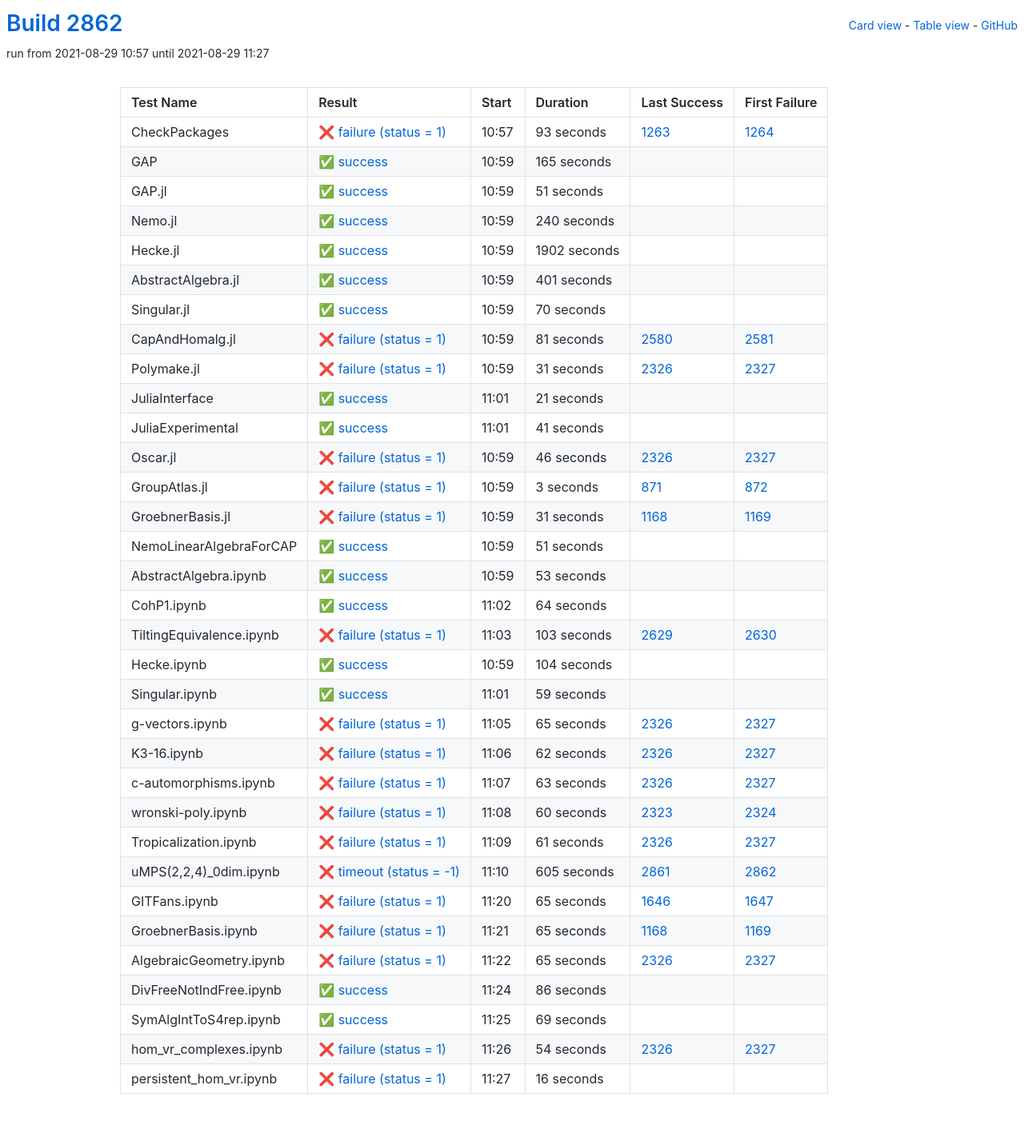
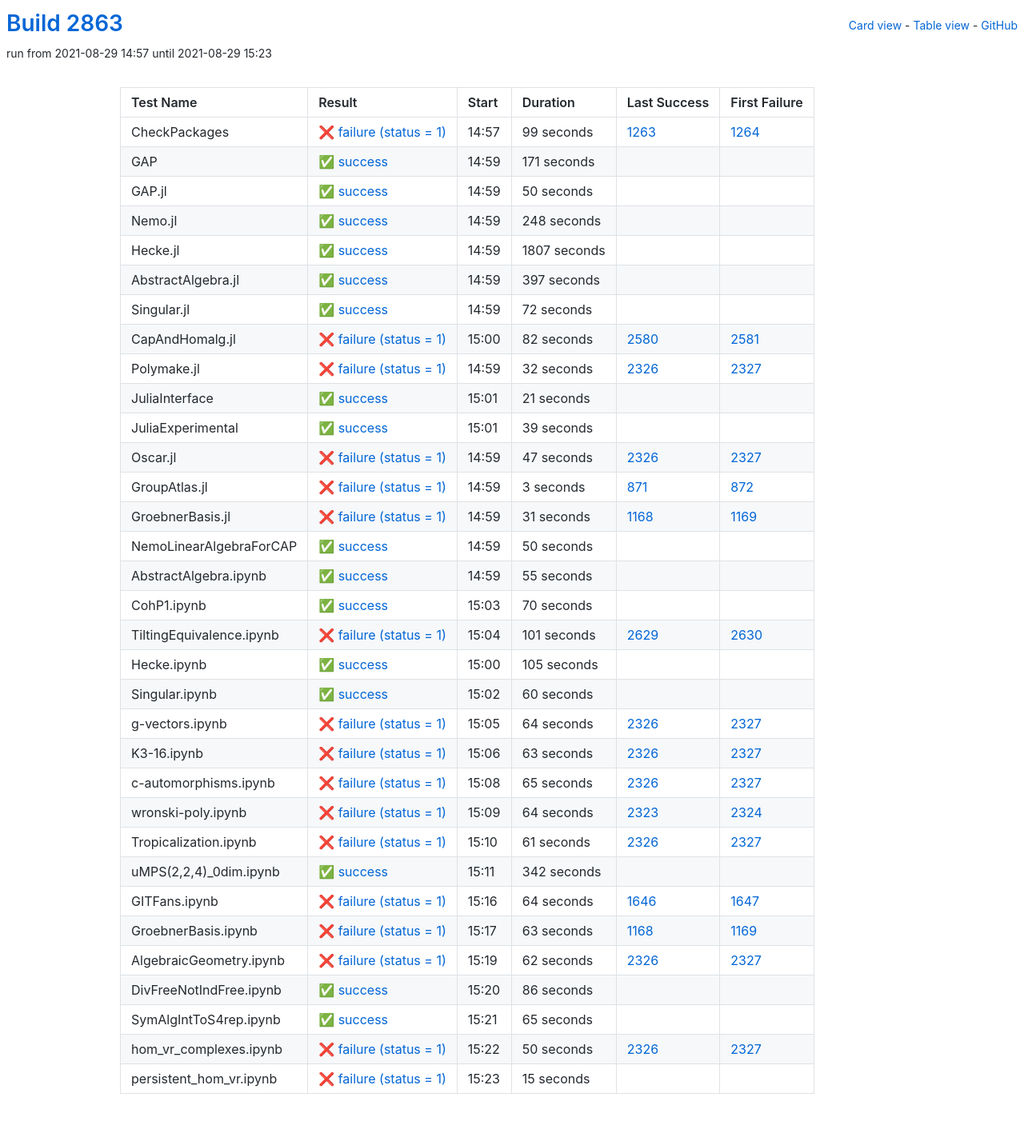
Before and after one commit to oscar-system/oscar-ci-status-stable, a Jekyll site: the page built from table.html, in a window 1280 px wide. Shown: the whole page at 80% size. Built offline with Jekyll 4.4.1, drawn with Linux system fonts in a browser that asks for light colours.

Commit message:
Build #2863

```diff
--- a/_data/ci.yml
+++ b/_data/ci.yml
@@ -1,6 +1,6 @@
 ---
-build: 2862
-build_url: https://oscarci.mathematik.uni-kl.de/job/oscar-stable/2862/
+build: 2863
+build_url: https://oscarci.mathematik.uni-kl.de/job/oscar-stable/2863/
 job: oscar-stable
 organization: oscar-system
 repo: oscar-ci-status-stable
@@ -8,116 +8,116 @@ repourl: https://github.com/oscar-system/oscar-ci-status-stable
 tests:
 - name: CheckPackages
   id: checkpackages
-  log: https://oscarci.mathematik.uni-kl.de/job/oscar-stable/2862/artifact/logs/build-2862/CheckPackages.log
-  start: 2021-08-29 10:57
+  log: https://oscarci.mathematik.uni-kl.de/job/oscar-stable/2863/artifact/logs/build-2863/CheckPackages.log
+  start: 2021-08-29 14:57
   success: false
   exitcode: 1
   status: failure
-  duration: 93
+  duration: 99
   last_success: 1263
   last_success_url: https://oscarci.mathematik.uni-kl.de/job/oscar-stable/1263/
   first_failure: 1264
   first_failure_url: https://oscarci.mathematik.uni-kl.de/job/oscar-stable/1264/
 - name: GAP
   id: gap
-  log: https://oscarci.mathematik.uni-kl.de/job/oscar-stable/2862/artifact/logs/build-2862/GAP.log
-  start: 2021-08-29 10:59
+  log: https://oscarci.mathematik.uni-kl.de/job/oscar-stable/2863/artifact/logs/build-2863/GAP.log
+  start: 2021-08-29 14:59
   success: true
   exitcode: 0
   status: success
-  duration: 165
+  duration: 171
   last_success: false
   last_success_url:
   first_failure: false
   first_failure_url:
 - name: GAP.jl
   id: gap-jl
-  log: https://oscarci.mathematik.uni-kl.de/job/oscar-stable/2862/artifact/logs/build-2862/GAP.jl.log
-  start: 2021-08-29 10:59
+  log: https://oscarci.mathematik.uni-kl.de/job/oscar-stable/2863/artifact/logs/build-2863/GAP.jl.log
+  start: 2021-08-29 14:59
   success: true
   exitcode: 0
   status: success
-  duration: 51
+  duration: 50
   last_success: false
   last_success_url:
   first_failure: false
   first_failure_url:
 - name: Nemo.jl
   id: nemo-jl
-  log: https://oscarci.mathematik.uni-kl.de/job/oscar-stable/2862/artifact/logs/build-2862/Nemo.jl.log
-  start: 2021-08-29 10:59
+  log: https://oscarci.mathematik.uni-kl.de/job/oscar-stable/2863/artifact/logs/build-2863/Nemo.jl.log
+  start: 2021-08-29 14:59
   success: true
   exitcode: 0
   status: success
-  duration: 240
+  duration: 248
   last_success: false
   last_success_url:
   first_failure: false
   first_failure_url:
 - name: Hecke.jl
   id: hecke-jl
-  log: https://oscarci.mathematik.uni-kl.de/job/oscar-stable/2862/artifact/logs/build-2862/Hecke.jl.log
-  start: 2021-08-29 10:59
+  log: https://oscarci.mathematik.uni-kl.de/job/oscar-stable/2863/artifact/logs/build-2863/Hecke.jl.log
+  start: 2021-08-29 14:59
   success: true
   exitcode: 0
   status: success
-  duration: 1902
+  duration: 1807
   last_success: false
   last_success_url:
   first_failure: false
   first_failure_url:
 - name: AbstractAlgebra.jl
   id: abstractalgebra-jl
-  log: https://oscarci.mathematik.uni-kl.de/job/oscar-stable/2862/artifact/logs/build-2862/AbstractAlgebra.jl.log
-  start: 2021-08-29 10:59
+  log: https://oscarci.mathematik.uni-kl.de/job/oscar-stable/2863/artifact/logs/build-2863/AbstractAlgebra.jl.log
+  start: 2021-08-29 14:59
   success: true
   exitcode: 0
   status: success
-  duration: 401
+  duration: 397
   last_success: false
   last_success_url:
   first_failure: false
   first_failure_url:
 - name: Singular.jl
   id: singular-jl
-  log: https://oscarci.mathematik.uni-kl.de/job/oscar-stable/2862/artifact/logs/build-2862/Singular.jl.log
-  start: 2021-08-29 10:59
+  log: https://oscarci.mathematik.uni-kl.de/job/oscar-stable/2863/artifact/logs/build-2863/Singular.jl.log
+  start: 2021-08-29 14:59
   success: true
   exitcode: 0
   status: success
-  duration: 70
+  duration: 72
   last_success: false
   last_success_url:
   first_failure: false
   first_failure_url:
 - name: CapAndHomalg.jl
   id: capandhomalg-jl
-  log: https://oscarci.mathematik.uni-kl.de/job/oscar-stable/2862/artifact/logs/build-2862/CapAndHomalg.jl.log
-  start: 2021-08-29 10:59
+  log: https://oscarci.mathematik.uni-kl.de/job/oscar-stable/2863/artifact/logs/build-2863/CapAndHomalg.jl.log
+  start: 2021-08-29 15:00
   success: false
   exitcode: 1
   status: failure
-  duration: 81
+  duration: 82
   last_success: 2580
   last_success_url: https://oscarci.mathematik.uni-kl.de/job/oscar-stable/2580/
   first_failure: 2581
   first_failure_url: https://oscarci.mathematik.uni-kl.de/job/oscar-stable/2581/
 - name: Polymake.jl
   id: polymake-jl
-  log: https://oscarci.mathematik.uni-kl.de/job/oscar-stable/2862/artifact/logs/build-2862/Polymake.jl.log
-  start: 2021-08-29 10:59
+  log: https://oscarci.mathematik.uni-kl.de/job/oscar-stable/2863/artifact/logs/build-2863/Polymake.jl.log
+  start: 2021-08-29 14:59
   success: false
   exitcode: 1
   status: failure
-  duration: 31
+  duration: 32
   last_success: 2326
   last_success_url: https://oscarci.mathematik.uni-kl.de/job/oscar-stable/2326/
   first_failure: 2327
   first_failure_url: https://oscarci.mathematik.uni-kl.de/job/oscar-stable/2327/
 - name: JuliaInterface
   id: juliainterface
-  log: https://oscarci.mathematik.uni-kl.de/job/oscar-stable/2862/artifact/logs/build-2862/JuliaInterface.log
-  start: 2021-08-29 11:01
+  log: https://oscarci.mathematik.uni-kl.de/job/oscar-stable/2863/artifact/logs/build-2863/JuliaInterface.log
+  start: 2021-08-29 15:01
   success: true
   exitcode: 0
   status: success
@@ -128,32 +128,32 @@ tests:
   first_failure_url:
 - name: JuliaExperimental
   id: juliaexperimental
-  log: https://oscarci.mathematik.uni-kl.de/job/oscar-stable/2862/artifact/logs/build-2862/JuliaExperimental.log
-  start: 2021-08-29 11:01
+  log: https://oscarci.mathematik.uni-kl.de/job/oscar-stable/2863/artifact/logs/build-2863/JuliaExperimental.log
+  start: 2021-08-29 15:01
   success: true
   exitcode: 0
   status: success
-  duration: 41
+  duration: 39
   last_success: false
   last_success_url:
   first_failure: false
   first_failure_url:
 - name: Oscar.jl
   id: oscar-jl
-  log: https://oscarci.mathematik.uni-kl.de/job/oscar-stable/2862/artifact/logs/build-2862/Oscar.jl.log
-  start: 2021-08-29 10:59
+  log: https://oscarci.mathematik.uni-kl.de/job/oscar-stable/2863/artifact/logs/build-2863/Oscar.jl.log
+  start: 2021-08-29 14:59
   success: false
   exitcode: 1
   status: failure
-  duration: 46
+  duration: 47
   last_success: 2326
   last_success_url: https://oscarci.mathematik.uni-kl.de/job/oscar-stable/2326/
   first_failure: 2327
   first_failure_url: https://oscarci.mathematik.uni-kl.de/job/oscar-stable/2327/
 - name: GroupAtlas.jl
   id: groupatlas-jl
-  log: https://oscarci.mathematik.uni-kl.de/job/oscar-stable/2862/artifact/logs/build-2862/GroupAtlas.jl.log
-  start: 2021-08-29 10:59
+  log: https://oscarci.mathematik.uni-kl.de/job/oscar-stable/2863/artifact/logs/build-2863/GroupAtlas.jl.log
+  start: 2021-08-29 14:59
   success: false
   exitcode: 1
   status: failure
@@ -164,8 +164,8 @@ tests:
   first_failure_url: https://oscarci.mathematik.uni-kl.de/job/oscar-stable/872/
 - name: GroebnerBasis.jl
   id: groebnerbasis-jl
-  log: https://oscarci.mathematik.uni-kl.de/job/oscar-stable/2862/artifact/logs/build-2862/GroebnerBasis.jl.log
-  start: 2021-08-29 10:59
+  log: https://oscarci.mathematik.uni-kl.de/job/oscar-stable/2863/artifact/logs/build-2863/GroebnerBasis.jl.log
+  start: 2021-08-29 14:59
   success: false
   exitcode: 1
   status: failure
@@ -176,80 +176,104 @@ tests:
   first_failure_url: https://oscarci.mathematik.uni-kl.de/job/oscar-stable/1169/
 - name: NemoLinearAlgebraForCAP
   id: nemolinearalgebraforcap
-  log: https://oscarci.mathematik.uni-kl.de/job/oscar-stable/2862/artifact/logs/build-2862/NemoLinearAlgebraForCAP.log
-  start: 2021-08-29 10:59
+  log: https://oscarci.mathematik.uni-kl.de/job/oscar-stable/2863/artifact/logs/build-2863/NemoLinearAlgebraForCAP.log
+  start: 2021-08-29 14:59
   success: true
   exitcode: 0
   status: success
-  duration: 51
+  duration: 50
   last_success: false
   last_success_url:
   first_failure: false
   first_failure_url:
 - name: AbstractAlgebra.ipynb
   id: abstractalgebra-ipynb
-  log: https://oscarci.mathematik.uni-kl.de/job/oscar-stable/2862/artifact/logs/build-2862/AbstractAlgebra.ipynb.log
-  start: 2021-08-29 10:59
+  log: https://oscarci.mathematik.uni-kl.de/job/oscar-stable/2863/artifact/logs/build-2863/AbstractAlgebra.ipynb.log
+  start: 2021-08-29 14:59
   success: true
   exitcode: 0
   status: success
-  duration: 53
+  duration: 55
   last_success: false
   last_success_url:
   first_failure: false
   first_failure_url:
 - name: CohP1.ipynb
   id: cohp1-ipynb
-  log: https://oscarci.mathematik.uni-kl.de/job/oscar-stable/2862/artifact/logs/build-2862/CohP1.ipynb.log
-  start: 2021-08-29 11:02
+  log: https://oscarci.mathematik.uni-kl.de/job/oscar-stable/2863/artifact/logs/build-2863/CohP1.ipynb.log
+  start: 2021-08-29 15:03
   success: true
   exitcode: 0
   status: success
-  duration: 64
+  duration: 70
   last_success: false
   last_success_url:
   first_failure: false
   first_failure_url:
 - name: TiltingEquivalence.ipynb
   id: tiltingequivalence-ipynb
-  log: https://oscarci.mathematik.uni-kl.de/job/oscar-stable/2862/artifact/logs/build-2862/TiltingEquivalence.ipynb.log
-  start: 2021-08-29 11:03
+  log: https://oscarci.mathematik.uni-kl.de/job/oscar-stable/2863/artifact/logs/build-2863/TiltingEquivalence.ipynb.log
+  start: 2021-08-29 15:04
   success: false
   exitcode: 1
   status: failure
-  duration: 103
+  duration: 101
   last_success: 2629
   last_success_url: https://oscarci.mathematik.uni-kl.de/job/oscar-stable/2629/
   first_failure: 2630
   first_failure_url: https://oscarci.mathematik.uni-kl.de/job/oscar-stable/2630/
 - name: Hecke.ipynb
   id: hecke-ipynb
-  log: https://oscarci.mathematik.uni-kl.de/job/oscar-stable/2862/artifact/logs/build-2862/Hecke.ipynb.log
-  start: 2021-08-29 10:59
+  log: https://oscarci.mathematik.uni-kl.de/job/oscar-stable/2863/artifact/logs/build-2863/Hecke.ipynb.log
+  start: 2021-08-29 15:00
   success: true
   exitcode: 0
   status: success
-  duration: 104
+  duration: 105
   last_success: false
   last_success_url:
   first_failure: false
   first_failure_url:
 - name: Singular.ipynb
   id: singular-ipynb
-  log: https://oscarci.mathematik.uni-kl.de/job/oscar-stable/2862/artifact/logs/build-2862/Singular.ipynb.log
-  start: 2021-08-29 11:01
+  log: https://oscarci.mathematik.uni-kl.de/job/oscar-stable/2863/artifact/logs/build-2863/Singular.ipynb.log
+  start: 2021-08-29 15:02
   success: true
   exitcode: 0
   status: success
-  duration: 59
+  duration: 60
   last_success: false
   last_success_url:
   first_failure: false
   first_failure_url:
 - name: g-vectors.ipynb
   id: g-vectors-ipynb
-  log: https://oscarci.mathematik.uni-kl.de/job/oscar-stable/2862/artifact/logs/build-2862/g-vectors.ipynb.log
-  start: 2021-08-29 11:05
+  log: https://oscarci.mathematik.uni-kl.de/job/oscar-stable/2863/artifact/logs/build-2863/g-vectors.ipynb.log
+  start: 2021-08-29 15:05
+  success: false
+  exitcode: 1
+  status: failure
+  duration: 64
+  last_success: 2326
+  last_success_url: https://oscarci.mathematik.uni-kl.de/job/oscar-stable/2326/
+  first_failure: 2327
+  first_failure_url: https://oscarci.mathematik.uni-kl.de/job/oscar-stable/2327/
+- name: K3-16.ipynb
+  id: k3-16-ipynb
+  log: https://oscarci.mathematik.uni-kl.de/job/oscar-stable/2863/artifact/logs/build-2863/K3-16.ipynb.log
+  start: 2021-08-29 15:06
+  success: false
+  exitcode: 1
+  status: failure
+  duration: 63
+  last_success: 2326
+  last_success_url: https://oscarci.mathematik.uni-kl.de/job/oscar-stable/2326/
+  first_failure: 2327
+  first_failure_url: https://oscarci.mathematik.uni-kl.de/job/oscar-stable/2327/
+- name: c-automorphisms.ipynb
+  id: c-automorphisms-ipynb
+  log: https://oscarci.mathematik.uni-kl.de/job/oscar-stable/2863/artifact/logs/build-2863/c-automorphisms.ipynb.log
+  start: 2021-08-29 15:08
   success: false
   exitcode: 1
   status: failure
@@ -258,46 +282,22 @@ tests:
   last_success_url: https://oscarci.mathematik.uni-kl.de/job/oscar-stable/2326/
   first_failure: 2327
   first_failure_url: https://oscarci.mathematik.uni-kl.de/job/oscar-stable/2327/
-- name: K3-16.ipynb
-  id: k3-16-ipynb
-  log: https://oscarci.mathematik.uni-kl.de/job/oscar-stable/2862/artifact/logs/build-2862/K3-16.ipynb.log
-  start: 2021-08-29 11:06
+- name: wronski-poly.ipynb
+  id: wronski-poly-ipynb
+  log: https://oscarci.mathematik.uni-kl.de/job/oscar-stable/2863/artifact/logs/build-2863/wronski-poly.ipynb.log
+  start: 2021-08-29 15:09
   success: false
   exitcode: 1
   status: failure
-  duration: 62
-  last_success: 2326
-  last_success_url: https://oscarci.mathematik.uni-kl.de/job/oscar-stable/2326/
-  first_failure: 2327
-  first_failure_url: https://oscarci.mathematik.uni-kl.de/job/oscar-stable/2327/
-- name: c-automorphisms.ipynb
-  id: c-automorphisms-ipynb
-  log: https://oscarci.mathematik.uni-kl.de/job/oscar-stable/2862/artifact/logs/build-2862/c-automorphisms.ipynb.log
-  start: 2021-08-29 11:07
-  success: false
-  exitcode: 1
-  status: failure
-  duration: 63
-  last_success: 2326
-  last_success_url: https://oscarci.mathematik.uni-kl.de/job/oscar-stable/2326/
-  first_failure: 2327
-  first_failure_url: https://oscarci.mathematik.uni-kl.de/job/oscar-stable/2327/
-- name: wronski-poly.ipynb
-  id: wronski-poly-ipynb
-  log: https://oscarci.mathematik.uni-kl.de/job/oscar-stable/2862/artifact/logs/build-2862/wronski-poly.ipynb.log
-  start: 2021-08-29 11:08
-  success: false
-  exitcode: 1
-  status: failure
-  duration: 60
+  duration: 64
   last_success: 2323
   last_success_url: https://oscarci.mathematik.uni-kl.de/job/oscar-stable/2323/
   first_failure: 2324
   first_failure_url: https://oscarci.mathematik.uni-kl.de/job/oscar-stable/2324/
 - name: Tropicalization.ipynb
   id: tropicalization-ipynb
-  log: https://oscarci.mathematik.uni-kl.de/job/oscar-stable/2862/artifact/logs/build-2862/Tropicalization.ipynb.log
-  start: 2021-08-29 11:09
+  log: https://oscarci.mathematik.uni-kl.de/job/oscar-stable/2863/artifact/logs/build-2863/Tropicalization.ipynb.log
+  start: 2021-08-29 15:10
   success: false
   exitcode: 1
   status: failure
@@ -308,56 +308,56 @@ tests:
   first_failure_url: https://oscarci.mathematik.uni-kl.de/job/oscar-stable/2327/
 - name: uMPS(2,2,4)_0dim.ipynb
   id: umps-2-2-4-0dim-ipynb
-  log: https://oscarci.mathematik.uni-kl.de/job/oscar-stable/2862/artifact/logs/build-2862/uMPS-2-2-4-_0dim.ipynb.log
-  start: 2021-08-29 11:10
-  success: false
-  exitcode: -1
-  status: timeout
-  duration: 605
-  last_success: 2861
-  last_success_url: https://oscarci.mathematik.uni-kl.de/job/oscar-stable/2861/
-  first_failure: 2862
-  first_failure_url: https://oscarci.mathematik.uni-kl.de/job/oscar-stable/2862/
+  log: https://oscarci.mathematik.uni-kl.de/job/oscar-stable/2863/artifact/logs/build-2863/uMPS-2-2-4-_0dim.ipynb.log
+  start: 2021-08-29 15:11
+  success: true
+  exitcode: 0
+  status: success
+  duration: 342
+  last_success: false
+  last_success_url:
+  first_failure: false
+  first_failure_url:
 - name: GITFans.ipynb
   id: gitfans-ipynb
-  log: https://oscarci.mathematik.uni-kl.de/job/oscar-stable/2862/artifact/logs/build-2862/GITFans.ipynb.log
-  start: 2021-08-29 11:20
+  log: https://oscarci.mathematik.uni-kl.de/job/oscar-stable/2863/artifact/logs/build-2863/GITFans.ipynb.log
+  start: 2021-08-29 15:16
   success: false
   exitcode: 1
   status: failure
-  duration: 65
+  duration: 64
   last_success: 1646
   last_success_url: https://oscarci.mathematik.uni-kl.de/job/oscar-stable/1646/
   first_failure: 1647
   first_failure_url: https://oscarci.mathematik.uni-kl.de/job/oscar-stable/1647/
 - name: GroebnerBasis.ipynb
   id: groebnerbasis-ipynb
-  log: https://oscarci.mathematik.uni-kl.de/job/oscar-stable/2862/artifact/logs/build-2862/GroebnerBasis.ipynb.log
-  start: 2021-08-29 11:21
+  log: https://oscarci.mathematik.uni-kl.de/job/oscar-stable/2863/artifact/logs/build-2863/GroebnerBasis.ipynb.log
+  start: 2021-08-29 15:17
   success: false
   exitcode: 1
   status: failure
-  duration: 65
+  duration: 63
   last_success: 1168
   last_success_url: https://oscarci.mathematik.uni-kl.de/job/oscar-stable/1168/
   first_failure: 1169
   first_failure_url: https://oscarci.mathematik.uni-kl.de/job/oscar-stable/1169/
 - name: AlgebraicGeometry.ipynb
   id: algebraicgeometry-ipynb
-  log: https://oscarci.mathematik.uni-kl.de/job/oscar-stable/2862/artifact/logs/build-2862/AlgebraicGeometry.ipynb.log
-  start: 2021-08-29 11:22
+  log: https://oscarci.mathematik.uni-kl.de/job/oscar-stable/2863/artifact/logs/build-2863/AlgebraicGeometry.ipynb.log
+  start: 2021-08-29 15:19
   success: false
   exitcode: 1
   status: failure
-  duration: 65
+  duration: 62
   last_success: 2326
   last_success_url: https://oscarci.mathematik.uni-kl.de/job/oscar-stable/2326/
   first_failure: 2327
   first_failure_url: https://oscarci.mathematik.uni-kl.de/job/oscar-stable/2327/
 - name: DivFreeNotIndFree.ipynb
   id: divfreenotindfree-ipynb
-  log: https://oscarci.mathematik.uni-kl.de/job/oscar-stable/2862/artifact/logs/build-2862/DivFreeNotIndFree.ipynb.log
-  start: 2021-08-29 11:24
+  log: https://oscarci.mathematik.uni-kl.de/job/oscar-stable/2863/artifact/logs/build-2863/DivFreeNotIndFree.ipynb.log
+  start: 2021-08-29 15:20
   success: true
   exitcode: 0
   status: success
@@ -368,36 +368,36 @@ tests:
   first_failure_url:
 - name: SymAlgIntToS4rep.ipynb
   id: symalginttos4rep-ipynb
-  log: https://oscarci.mathematik.uni-kl.de/job/oscar-stable/2862/artifact/logs/build-2862/SymAlgIntToS4rep.ipynb.log
-  start: 2021-08-29 11:25
+  log: https://oscarci.mathematik.uni-kl.de/job/oscar-stable/2863/artifact/logs/build-2863/SymAlgIntToS4rep.ipynb.log
+  start: 2021-08-29 15:21
   success: true
   exitcode: 0
   status: success
-  duration: 69
+  duration: 65
   last_success: false
   last_success_url:
   first_failure: false
   first_failure_url:
 - name: hom_vr_complexes.ipynb
   id: hom-vr-complexes-ipynb
-  log: https://oscarci.mathematik.uni-kl.de/job/oscar-stable/2862/artifact/logs/build-2862/hom_vr_complexes.ipynb.log
-  start: 2021-08-29 11:26
+  log: https://oscarci.mathematik.uni-kl.de/job/oscar-stable/2863/artifact/logs/build-2863/hom_vr_complexes.ipynb.log
+  start: 2021-08-29 15:22
   success: false
   exitcode: 1
   status: failure
-  duration: 54
+  duration: 50
   last_success: 2326
   last_success_url: https://oscarci.mathematik.uni-kl.de/job/oscar-stable/2326/
   first_failure: 2327
   first_failure_url: https://oscarci.mathematik.uni-kl.de/job/oscar-stable/2327/
 - name: persistent_hom_vr.ipynb
   id: persistent-hom-vr-ipynb
-  log: https://oscarci.mathematik.uni-kl.de/job/oscar-stable/2862/artifact/logs/build-2862/persistent_hom_vr.ipynb.log
-  start: 2021-08-29 11:27
+  log: https://oscarci.mathematik.uni-kl.de/job/oscar-stable/2863/artifact/logs/build-2863/persistent_hom_vr.ipynb.log
+  start: 2021-08-29 15:23
   success: false
   exitcode: 1
   status: failure
-  duration: 16
+  duration: 15
   last_success: false
   last_success_url:
   first_failure: false
```
Also changed, not shown: README.md.
